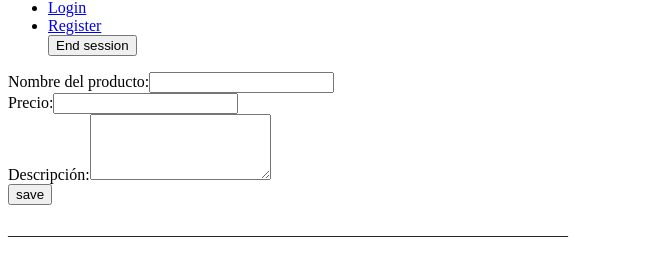
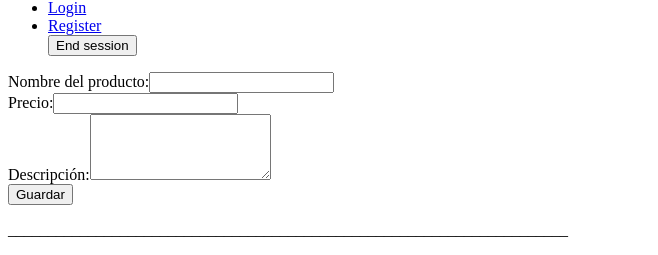
Before and after one commit to lucg-gith/varia-shop, a React (Vite) app: page /dashboard in a window 1280 px wide. Shown: the part 215-470 px from the top of the page, without its empty margins (0-658 px from the left). Built offline with nearby package versions, Linux system fonts and the light colour scheme.

Commit message:
feat: make Dashboard more functional - fetch

```diff
--- a/src/pages/Dashboard.jsx
+++ b/src/pages/Dashboard.jsx
@@ -8,14 +8,12 @@ const Dashboard = () => {
   const [product, setProduct] = useState(null);
   const [error, setError] = useState(null);
 
-  // NOTA: undefined: esperando resultado null: esta vacio
-
   const handleSubmit = async (e) => {
     e.preventDefault();
     setError(null);
 
     if (description.length < 3) {
-      setError("La descripcio'n debe tener al menos 4 caracteres");
+      setError("La descripción debe tener al menos 4 caracteres");
       return;
     }
 
@@ -23,23 +21,19 @@ const Dashboard = () => {
       setError("El nombre debe tener al menos 4 caracteres");
       return;
     }
-    // NOTA: le agregamos ID para que tenga identificacion - aleatoreo - id: crypto.randomUUID() & category: "" & image: "" para que haga match con la info que trae la API.
-    // PREGUNTA: nose podria dejar solo name, price y description? sin poner name:name?
+
     const newProduct = {
       id: crypto.randomUUID(),
       title: name,
-      price: price,
-      description: description,
+      price,
+      description,
       category: "",
       image: "",
     };
 
-    // petición al backend mediante fetch -> método POST https://fakeproductapi.com/products
     const response = await fetch("https://fakestoreapi.com/products", {
       method: "POST",
-      headers: {
-        "Content-Type": "application/json",
-      },
+      headers: { "Content-Type": "application/json" },
       body: JSON.stringify(newProduct),
     });
 
@@ -52,8 +46,8 @@ const Dashboard = () => {
 
   return (
     <Layout>
-      <form>
-        <div onSubmit={handleSubmit}>
+      <form onSubmit={handleSubmit}>
+        <div>
           <label>Nombre del producto:</label>
           <input
             type="text"
@@ -69,8 +63,8 @@ const Dashboard = () => {
           <input
             type="number"
             name="price"
+            required
             value={price}
-            required
             onChange={(e) => setPrice(e.target.value)}
           />
         </div>
@@ -84,9 +78,10 @@ const Dashboard = () => {
             value={description}
             onChange={(e) => setDescription(e.target.value)}
           />
-          {error && <p>{error}</p>}
+          {error && <p style={{ color: "red" }}>{error}</p>}
         </div>
-        <button>save</button>
+
+        <button>Guardar</button>
       </form>
 
       {product && (
```
